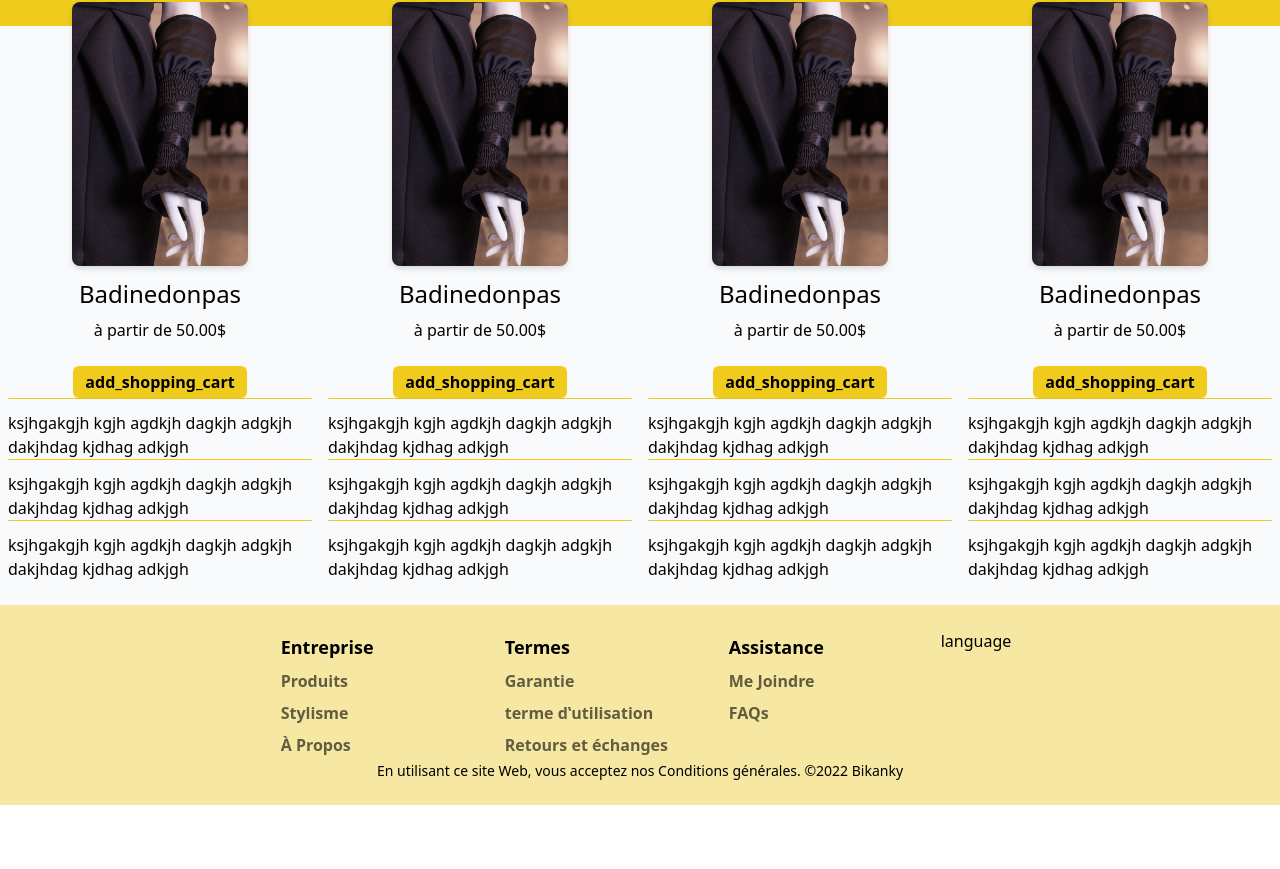
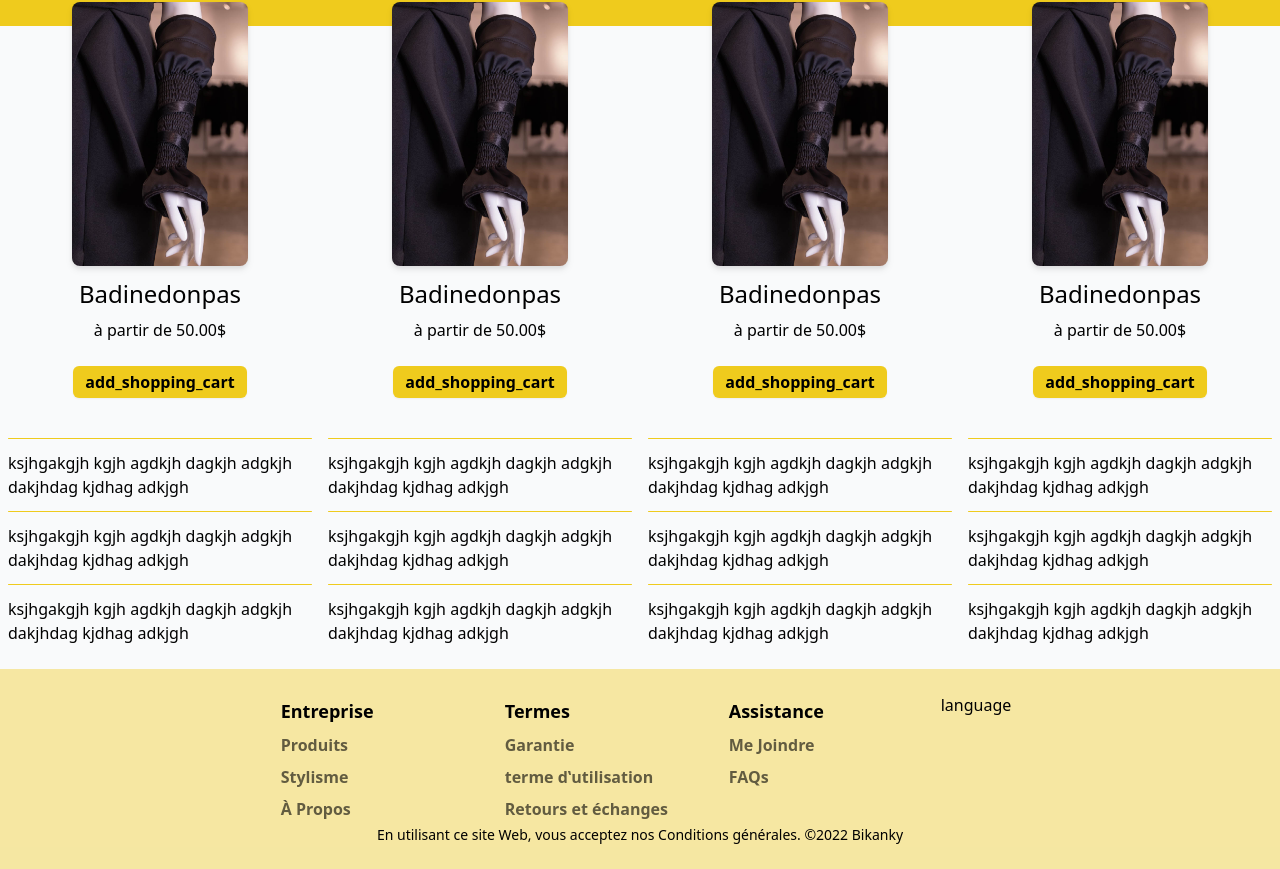
Before and after one commit to maximelegare/bikanky-angular, an Angular app: page / in a window 1280 px wide. Shown: the part 678-1547 px from the top of the page. Before the commit the page ends 1483 px from the top, so only its background shows below. Built offline with nearby package versions, Linux system fonts and the light colour scheme.

Commit message:
solve line-divisor spacing

```diff
--- a/src/app/components/base/line-divisor/line-divisor.component.html
+++ /dev/null
@@ -1 +0,0 @@
-<hr [class]="myClass">
--- a/src/app/components/base/line-divisor/line-divisor.component.ts
+++ b/src/app/components/base/line-divisor/line-divisor.component.ts
@@ -2,18 +2,16 @@ import { Component, Input, OnInit } from '@angular/core';
 
 @Component({
   selector: 'app-line-divisor',
-  templateUrl: './line-divisor.component.html',
-  styleUrls: ['./line-divisor.component.css']
+  template: `<hr [ngClass]="getStyles()" />`,
+  styleUrls: ['./line-divisor.component.css'],
 })
 export class LineDivisorComponent implements OnInit {
+  @Input() marginTop: number;
 
-  @Input() marginTop?:number = 0;
+  constructor() {}
+  ngOnInit(): void {}
 
-  constructor() { }
-  ngOnInit(): void {
+  getStyles() {
+    return `border-1 border-solid rounded-sm border-accent mt-${this.marginTop}`;
   }
-
-  myClass = `border-1 border-solid rounded-sm border-accent mt-${this.marginTop}`
-
-
 }
--- a/tsconfig.json
+++ b/tsconfig.json
@@ -17,6 +17,7 @@
     "experimentalDecorators": true,
     "moduleResolution": "node",
     "importHelpers": true,
+    "strictPropertyInitialization": false,
     "target": "es2020",
     "module": "es2020",
     "lib": [
```
